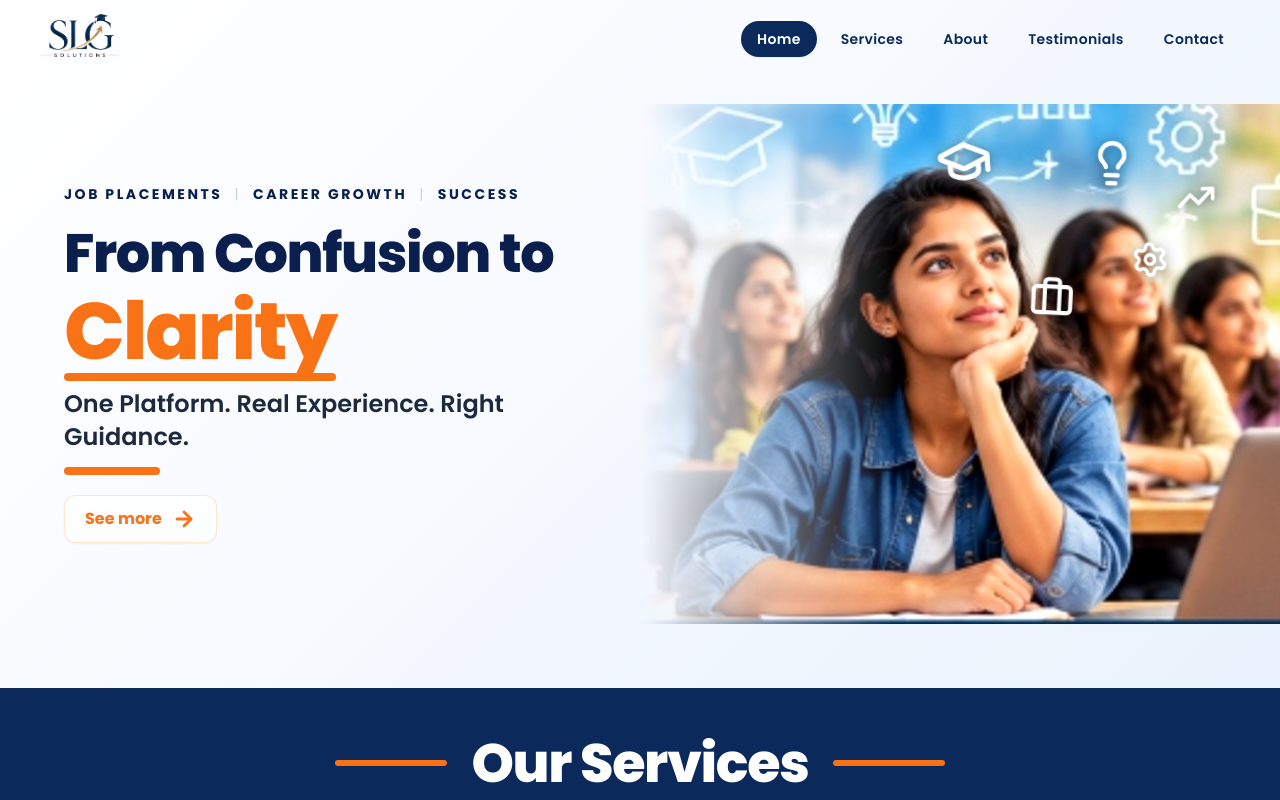
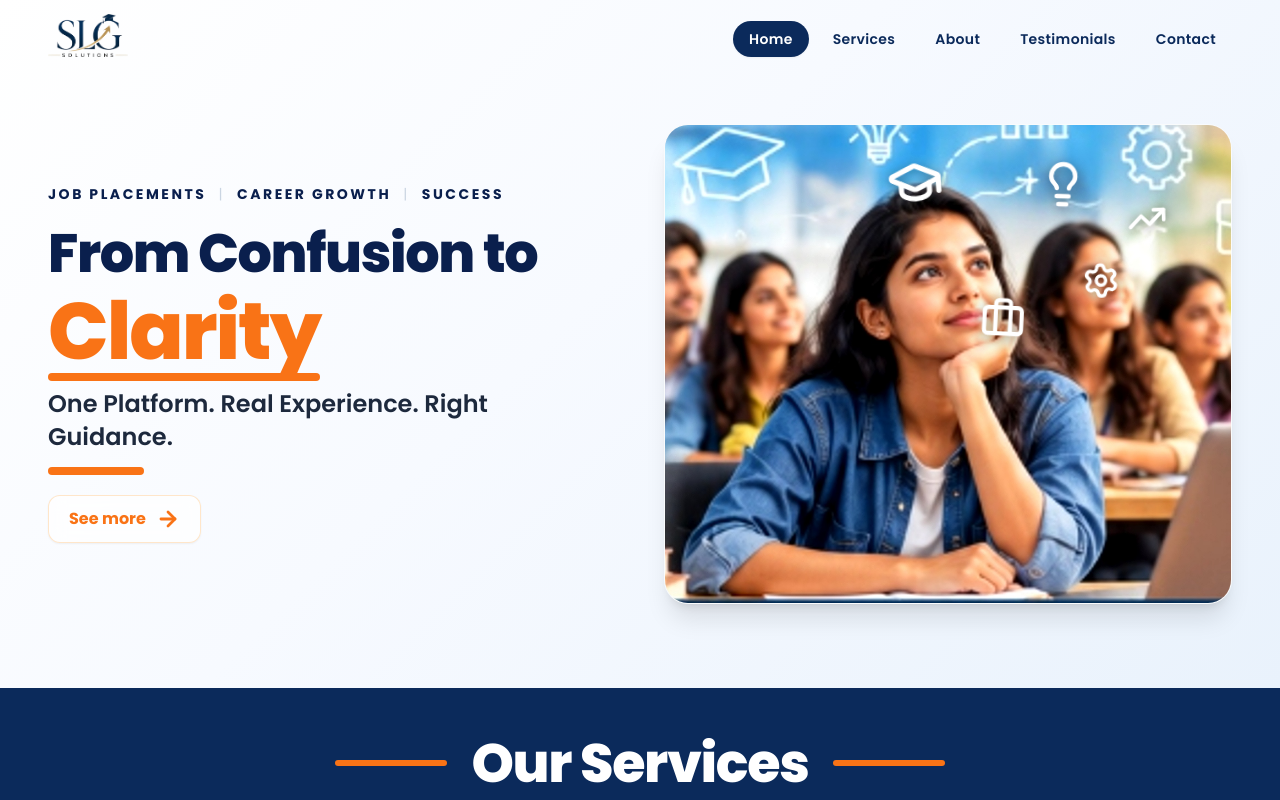
Before and after one commit to rashmi-ranjan-sahoo-dev/slg, a React (Vite) app: page / in a window 1280 px wide. Shown: the top 800 px of the page. Built offline with nearby package versions, Linux system fonts and the light colour scheme; the HTML template or start-up script is replaced by a standard one.

Commit message:
style(hero): match container max-w and padding-x with share-story and other sections

```diff
--- a/src/components/Header.jsx
+++ b/src/components/Header.jsx
@@ -65,7 +65,7 @@ export default function Header({ activeId }) {
           : 'bg-transparent py-2 sm:py-2.5 md:py-3'
       }`}
     >
-      <div className="w-full max-w-[1400px] mx-auto px-4 sm:px-6 lg:px-10">
+      <div className="w-full max-w-[1400px] mx-auto px-4 sm:px-8 lg:px-12">
         <div className="flex items-center justify-between min-h-[44px] sm:min-h-[50px] md:min-h-[54px]">
           {/* Compact Logo on Left */}
           <div className="flex-shrink-0 z-10">
--- a/src/components/Hero.jsx
+++ b/src/components/Hero.jsx
@@ -157,11 +157,11 @@ export default function Hero({ isLoaded }) {
         background: 'linear-gradient(135deg, #ffffff 0%, #f7faff 45%, #e9f2fc 100%)',
       }}
     >
-      {/* Full bleed grid on desktop */}
-      <div className="w-full">
-        <div className="grid grid-cols-1 lg:grid-cols-12 gap-8 lg:gap-0 items-center">
-          {/* Left Column: Typography with responsive padding */}
-          <div className="lg:col-span-6 z-10 text-left px-5 sm:px-8 lg:pl-10 lg:pr-6 xl:pl-16 xl:pr-8 2xl:pl-24">
+      {/* Container with responsive paddingx matching ShareStory and all other sections */}
+      <div className="w-full max-w-[1400px] mx-auto px-4 sm:px-8 lg:px-12">
+        <div className="grid grid-cols-1 lg:grid-cols-12 gap-8 lg:gap-10 xl:gap-12 items-center">
+          {/* Left Column: Typography */}
+          <div className="lg:col-span-6 z-10 text-left">
             {/* 3 Verticals on top of "From Confusion to Clarity" */}
             <div ref={verticalsRef} className="w-full mb-3 sm:mb-5 select-none">
               {/* Desktop: clean static line with responsive spacing and font */}
@@ -267,18 +267,18 @@ export default function Hero({ isLoaded }) {
             </button>
           </div>
 
-          {/* Right Column: Hero Classroom Image taking TOTAL WIDTH of right half */}
-          <div className="lg:col-span-6 relative w-full h-full flex items-center justify-end">
+          {/* Right Column: Hero Classroom Image */}
+          <div className="lg:col-span-6 relative w-full h-full flex items-center justify-center lg:justify-end">
             <div
               ref={imageContainerRef}
-              className="relative w-full h-full min-h-[300px] sm:min-h-[380px] lg:min-h-[440px] xl:min-h-[520px] 2xl:min-h-[600px] overflow-hidden hero-image-mask"
+              className="relative w-full h-full min-h-[280px] sm:min-h-[360px] lg:min-h-[420px] xl:min-h-[480px] 2xl:min-h-[540px] overflow-hidden rounded-2xl sm:rounded-3xl shadow-xl border border-white/60 bg-slate-100"
             >
               <img
                 src={heroStudentsImg}
                 alt="Students in classroom listening and learning"
                 width="754"
                 height="566"
-                className="w-full h-full object-cover rounded-none"
+                className="w-full h-full object-cover"
                 loading="eager"
                 fetchPriority="high"
               />
```
